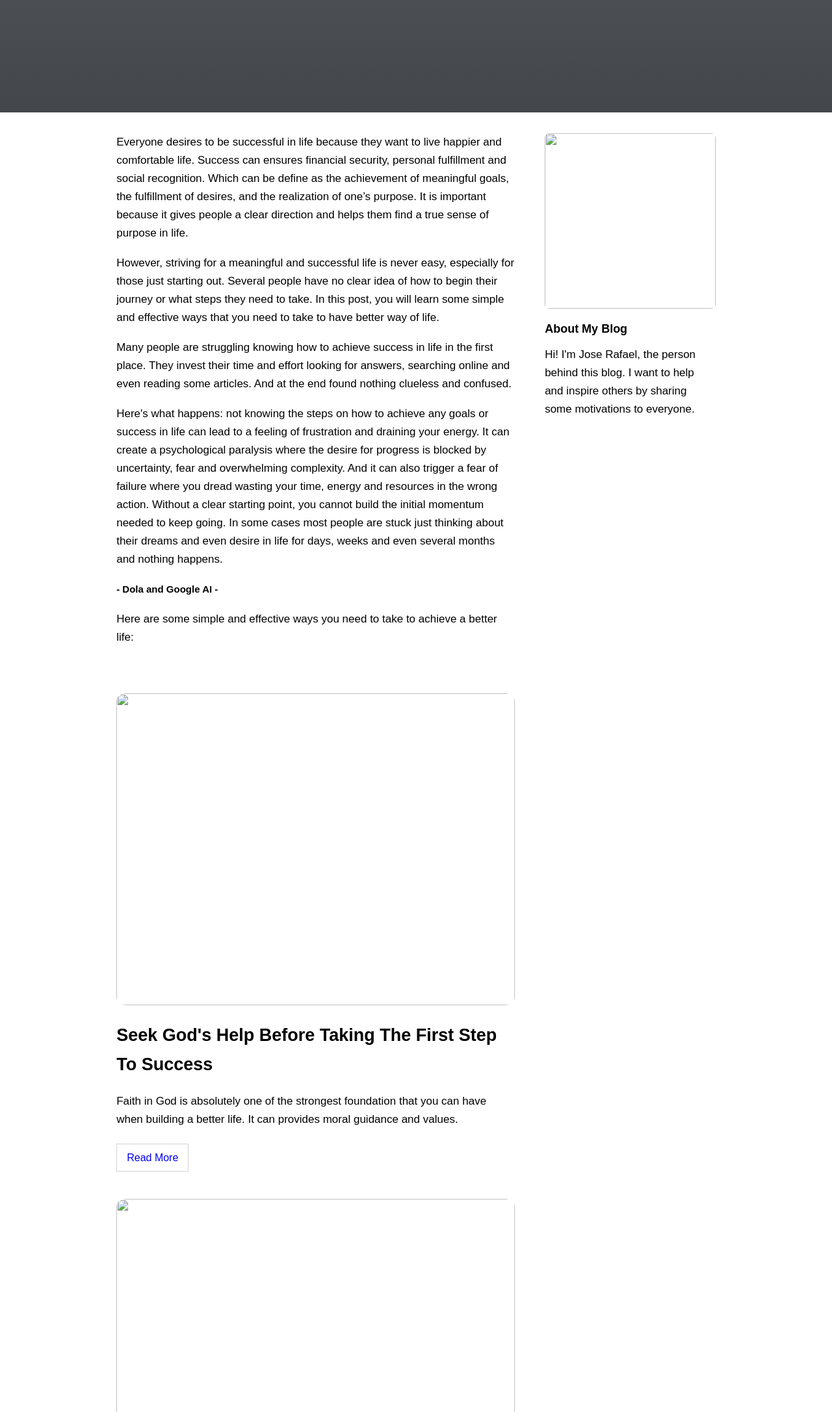
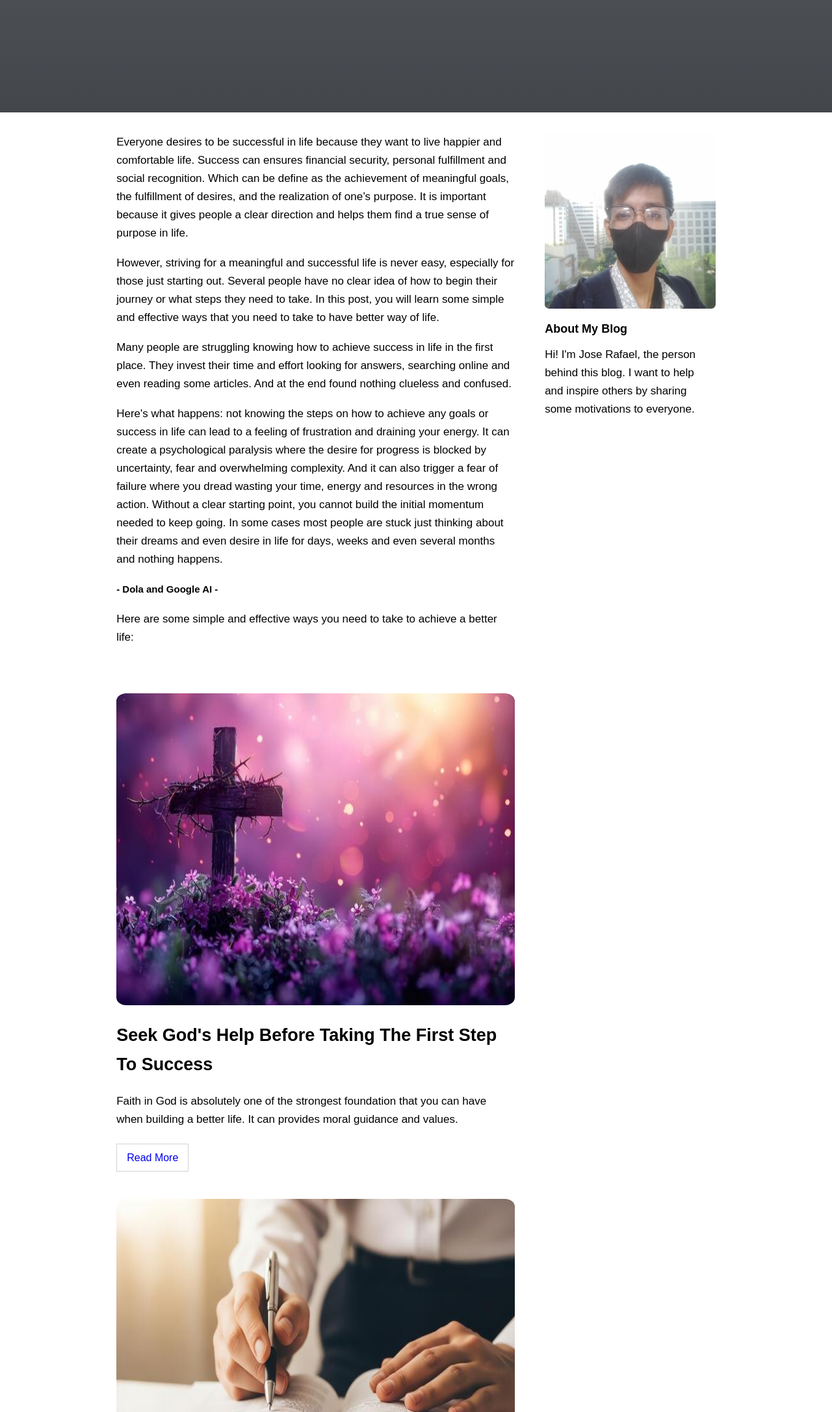
Before and after one commit to joserafael0493/pathtosuccess2.0, a plain HTML site: page index.html in a window 1280 px wide. Shown: the part 627-2800 px from the top of the page at 65% size. Drawn offline with Linux system fonts and the light colour scheme.

Commit message:
Add files via upload

```diff
--- a/index.html
+++ b/index.html
@@ -5,7 +5,7 @@
 	<meta name="viewport" content="width=device-width, initial-scale=1">
 	<title>Simple and Effective Ways To Have A Better Way of Life</title>
 	<link rel="stylesheet" type="text/css" href="style1.css">
-	<link rel="icon" type="image/x-icon" href="images/favicon.ico">
+	<link rel="icon" type="image/x-icon" href="favicon.ico">
 </head>
 <body>
 	<header id="home">
@@ -53,21 +53,21 @@
 
 					<br><br><br><br>
 
-				<img src="images/faith7.png">
+				<img src="faith7.png">
 					<h2>Seek God's Help Before Taking The First Step To Success</h2>
 						<p>Faith in God is absolutely one of the strongest foundation that you can have when building a better life. It can provides moral guidance and values.</p><br><br>
 							<a href="seek-gods-help-before-taking-the-first-step-to-success.html" target="_blank">Read More</a>
 
 						<br><br><br><br>
 
-				<img src="images/student-studying.jpg">
+				<img src="student-studying.jpg">
 					<h2>The First Step You Need To Have Better Life</h2>
 						<p>To achieve success in life the first step you need is being well-educated. Education helps build knowledge and practical skills.</p><br><br>
 							<a href="the-first-step-you-need-to-have-a-better-life.html" target="_blank">Read More</a>
 
 						<br><br><br><br>
 
-				<img src="images/successful-man-looking-at-the-city.jpg">
+				<img src="successful-man-looking-at-the-city.jpg">
 					<h2>To Achieve A Better Life You Have To Understand The World Around You</h2>
 						<p>Understanding the world around us is crucial for achieving success in life. It means actively observing, learning, analyzing, and making sense of everything around us</p><br><br>
 							<a href="to-achieve-a-better-life-you-have-to-understand-the-world-around-you.html" target="_blank">Read More</a>
@@ -76,7 +76,7 @@
 			</div>
 
 			<div class="aside">
-				<img src="images/myphoto.jpg">
+				<img src="myphoto.jpg">
 					<h2>About My Blog</h2>
 						<p>Hi! I'm Jose Rafael, the person behind this blog. I want to help and inspire others by sharing some motivations to everyone.</p>
 			</div>
```
